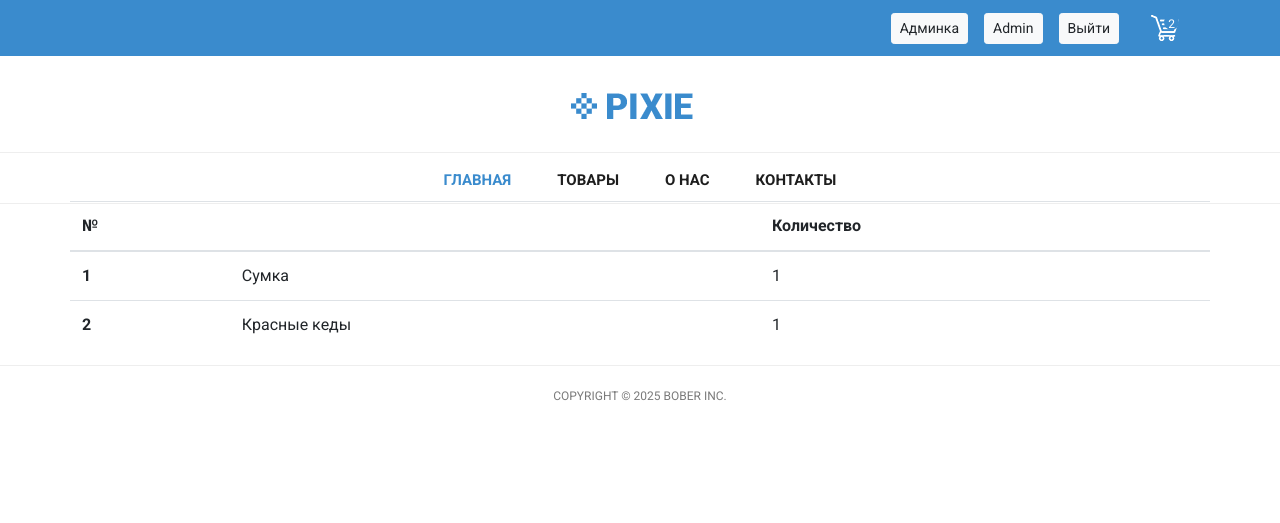
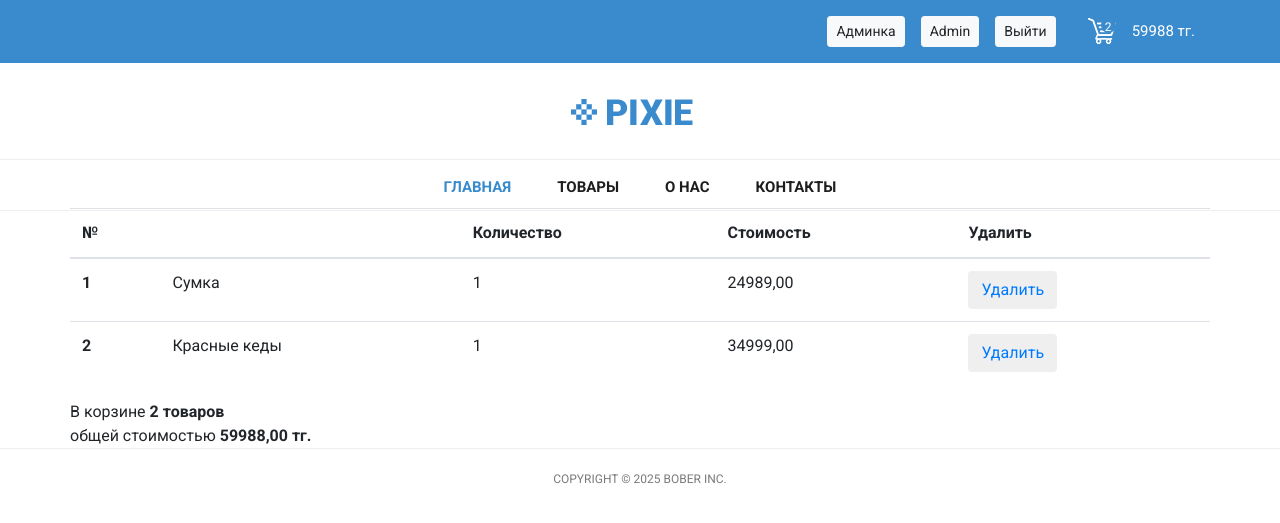
Before and after one commit to D3F4YLT/step_shop, a Django app: page /basket/ in a window 1280 px wide. Shown: the top 523 px of the page. Run offline with Django 5.2, Linux system fonts and the light colour scheme; a user stored in the database is signed in; data comes from the database, SQL or seed files in the repository; both versions use the stored data as it was after the commit; some libraries are stand-ins or nearby versions.

Commit message:
lesson_14:basket.html

```diff
--- a/basketapp/models.py
+++ b/basketapp/models.py
@@ -25,3 +25,18 @@ class Basket(models.Model):
         verbose_name='Время',
         auto_now_add=True,
     )
+
+    @property
+    def product_cost(self):
+        return self.product.price * self.quantity
+
+
+    @property
+    def total_quantity(self):
+        _items = Basket.objects.filter(user=self.user)
+        return sum(list(map(lambda x: x.quantity, _items)))
+
+    @property
+    def total_cost(self):
+        _items = Basket.objects.filter(user=self.user)
+        return sum(list(map(lambda x: x.product_cost, _items)))
--- a/basketapp/views.py
+++ b/basketapp/views.py
@@ -1,3 +1,4 @@
+from django.contrib.auth.decorators import login_required
 from django.http import HttpResponseRedirect
 from django.shortcuts import render, get_object_or_404
 
@@ -5,7 +6,7 @@ from basketapp.models import Basket
 from mainapp.models import Product
 from mainapp.utils import get_main_menu, get_basket
 
-
+@login_required
 def basket(request):
     if request.user.is_authenticated:
         context = {
@@ -15,11 +16,11 @@ def basket(request):
         return render(request, 'basketapp/basket.html', context)
     return HttpResponseRedirect(request.META.get('HTTP_REFERER'))
 
-
+@login_required
 def basket_add(request, pk):
     product_ = get_object_or_404(Product, pk=pk)
 
-    basket_ = Basket.objects.get(user=request.user, product=product_)
+    basket_ = Basket.objects.filter(user=request.user, product=product_).first()
 
     if not basket_:
         basket_ = Basket(user=request.user, product=product_)
@@ -29,6 +30,9 @@ def basket_add(request, pk):
 
     return HttpResponseRedirect(request.META.get('HTTP_REFERER'))
 
+@login_required
+def basket_remove(request, pk):
+    basket_record = get_object_or_404(Basket, pk=pk)
+    basket_record.delete()
 
-def basket_remove(request, pk):
-    return render(request, 'basketapp/basket.html')
+    return HttpResponseRedirect(request.META.get('HTTP_REFERER'))
--- a/mainapp/utils.py
+++ b/mainapp/utils.py
@@ -11,6 +11,6 @@ def get_main_menu(current='mainapp:index'):
 
 
 def get_basket(user=None):
-    if user:
+    if user and user.is_authenticated:
             return Basket.objects.filter(user=user)
     return None
--- a/templates/base.html
+++ b/templates/base.html
@@ -56,8 +56,9 @@
 
                     {% if basket %}
                       <a href="{% url 'basket:view' %}" class="basket mx-3">
-                        <span>{{ basket|length }}</span>
+                        <span>{{ basket.0.total_quantity }}</span>
                       </a>
+                      <span>{{ basket.0.total_cost|floatformat:0 }} тг.</span>
                     {% endif %}
 
                 {% else %}
--- a/templates/basketapp/basket.html
+++ b/templates/basketapp/basket.html
@@ -11,6 +11,8 @@
                         <th scope="col">№</th>
                         <th scope="col"Товар</th>
                         <th scope="col">Количество</th>
+                        <th scope="col">Cтоимость</th>
+                        <th scope="col">Удалить</th>
                     </tr>
               </thead>
               <tbody>
@@ -19,10 +21,20 @@
                         <th scope="row">{{ forloop.counter }}</th>
                         <td>{{ item.product }}</td>
                         <td>{{ item.quantity }}</td>
+                        <td>{{ item.product.price }}</td>
+                        <td><button class="btn btn-round">
+                            <a href="{% url 'basket:remove' item.pk %}">Удалить</a>
+                        </button></td>
                     </tr>
                     {% endfor %}
               </tbody>
             </table>
+            {% if basket %}
+                <div class="basket_summary">
+                    В корзине <strong> {{ basket.0.total_quantity }} товаров </strong> <br>
+                    общей стоимостью <strong> {{ basket.0.total_cost }} тг.</strong>
+                </div>
+            {% endif %}
         </div>
     </div>
 {% endif %}
```
Also changed, not shown: db.sqlite3.
